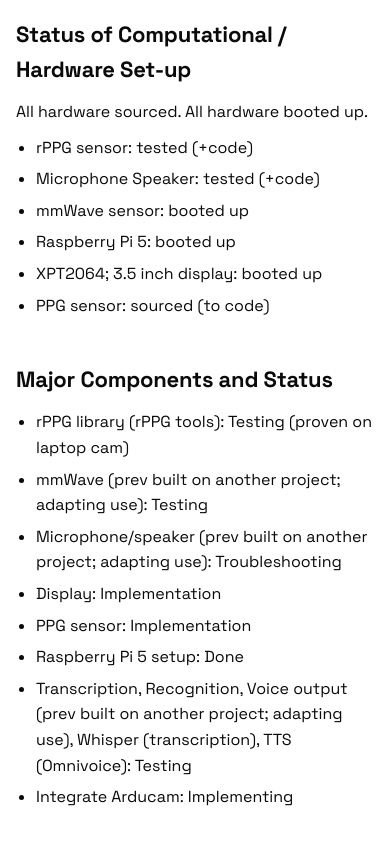
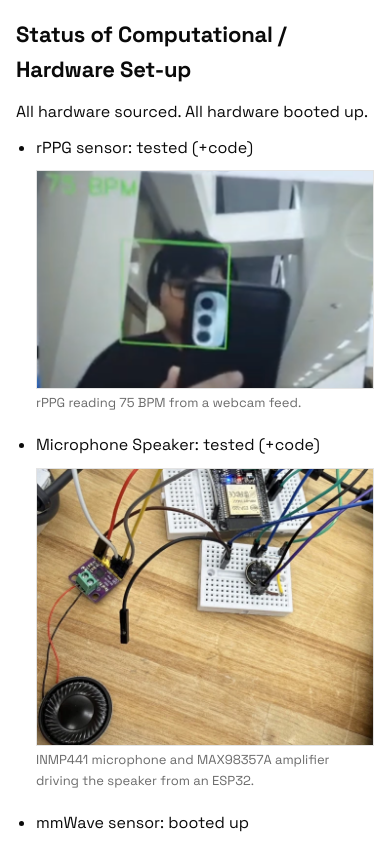
Before and after one commit to We1chJ/BaymaxPage, a plain HTML site: page m1.html in a window 390 px wide. Shown: the part 680-1522 px from the top of the page. Drawn offline with Linux system fonts and the light colour scheme.

Commit message:
Add Milestone 1 progress photos
rPPG, microphone/speaker and mmWave test images in images/m1,
shown under their hardware status items.

Co-Authored-By: Claude Opus 5.5 <noreply@anthropic.com>

```diff
--- a/m1.html
+++ b/m1.html
@@ -55,6 +55,9 @@
   p { margin-bottom: 10px; }
   ul { padding-left: 20px; }
   li { margin-bottom: 6px; }
+  figure { margin: 10px 0 18px; }
+  figure img { display: block; max-width: 100%; max-height: 420px; height: auto; border: 1px solid #e4e4e4; }
+  figcaption { font-size: 13px; color: var(--muted); margin-top: 4px; }
 
   footer {
     border-top: 1.5px solid var(--ink); padding: 28px clamp(16px, 4vw, 48px);
@@ -88,9 +91,24 @@
   <h2>Status of Computational / Hardware Set-up</h2>
   <p>All hardware sourced. All hardware booted up.</p>
   <ul>
-    <li>rPPG sensor: tested (+code)</li>
-    <li>Microphone Speaker: tested (+code)</li>
-    <li>mmWave sensor: booted up</li>
+    <li>rPPG sensor: tested (+code)
+      <figure>
+        <img src="images/m1/rppg-heart-rate.png" alt="rPPG test: webcam feed with a face bounding box and a 75 BPM heart rate reading">
+        <figcaption>rPPG reading 75 BPM from a webcam feed.</figcaption>
+      </figure>
+    </li>
+    <li>Microphone Speaker: tested (+code)
+      <figure>
+        <img src="images/m1/mic-speaker-setup.webp" alt="Breadboard with an ESP32, an INMP441 microphone and a MAX98357A amplifier wired to a small speaker">
+        <figcaption>INMP441 microphone and MAX98357A amplifier driving the speaker from an ESP32.</figcaption>
+      </figure>
+    </li>
+    <li>mmWave sensor: booted up
+      <figure>
+        <img src="images/m1/mmwave-heart-rate.png" alt="Arduino sketch for the mmWave sensor and its serial monitor printing heart rate values between 89 and 98">
+        <figcaption>MR60BHA2 test sketch printing heart rate over serial.</figcaption>
+      </figure>
+    </li>
     <li>Raspberry Pi 5: booted up</li>
     <li>XPT2064; 3.5 inch display: booted up</li>
     <li>PPG sensor: sourced (to code)</li>
```
Also changed, not shown: images/m1/mic-speaker-setup.webp (added), images/m1/mmwave-heart-rate.png (added), images/m1/rppg-heart-rate.png (added).
